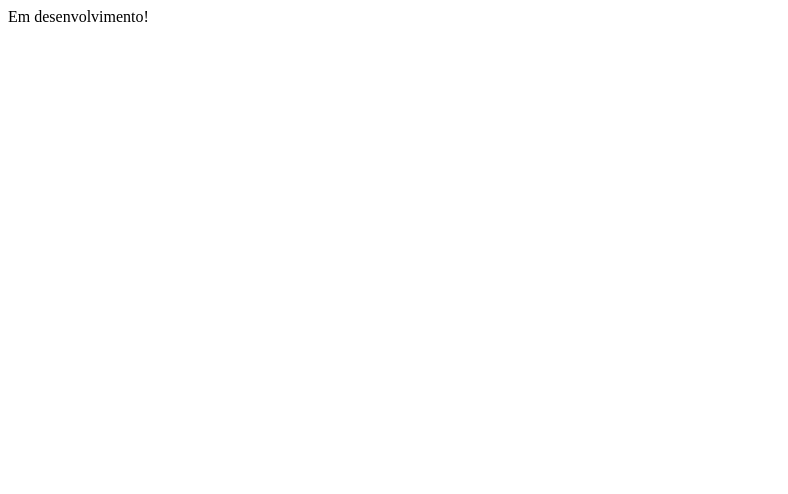
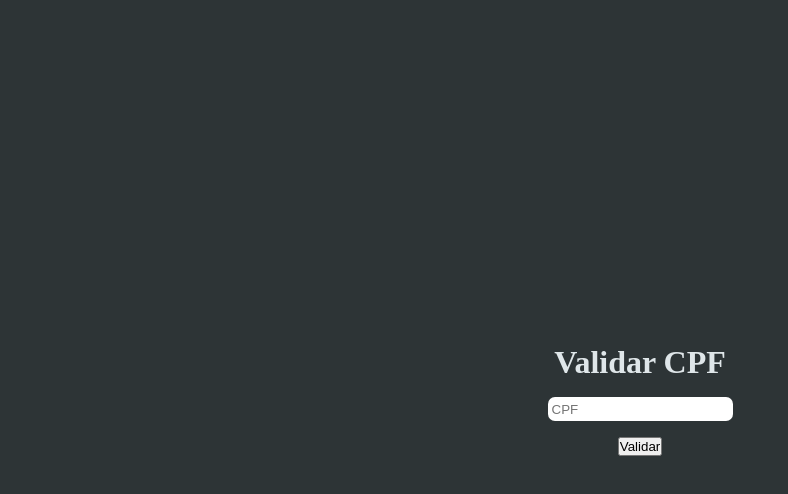
Before and after one commit to rafaelfachinelli/validarCPF, a plain HTML site: page index.html in a window 1280 px wide. Shown: the whole page, without its empty margins (0-788 px from the left). Drawn offline with Linux system fonts and the light colour scheme.

Commit message:
initial style

```diff
--- a/index.html
+++ b/index.html
@@ -3,9 +3,14 @@
 <head>
   <meta charset="UTF-8">
   <meta name="viewport" content="width=device-width, initial-scale=1.0">
+  <link rel="stylesheet" href="style.css">
   <title>Validar CPF | Rafael Fachinelli</title>
 </head>
 <body>
-  Em desenvolvimento!
+  <div class="container">
+    <h1 class="validator__title">Validar CPF</h1>
+    <input class="validator__input" type="text" placeholder="CPF"/>
+    <button class="validator__button">Validar</button>
+  </div>
 </body>
 </html>
--- /dev/null
+++ b/style.css
@@ -0,0 +1,35 @@
+* {
+  margin: 0;
+  padding: 0;
+  box-sizing: border-box;
+}
+
+.container {
+  width: 100vw;
+  height: 100vh;
+  display: flex;
+  flex-direction: column;
+  justify-content: center;
+  align-items: center;
+
+  background: #2d3436;
+}
+
+.validator__title {
+
+  color: #dfe6e9;
+}
+
+.validator__input {
+  height: 1.5rem;
+  padding: 4px;
+  margin: 1rem 0;
+  outline: none;
+
+  border: none;
+  border-radius: 7px;
+}
+
+.validator__button {
+
+}
```
